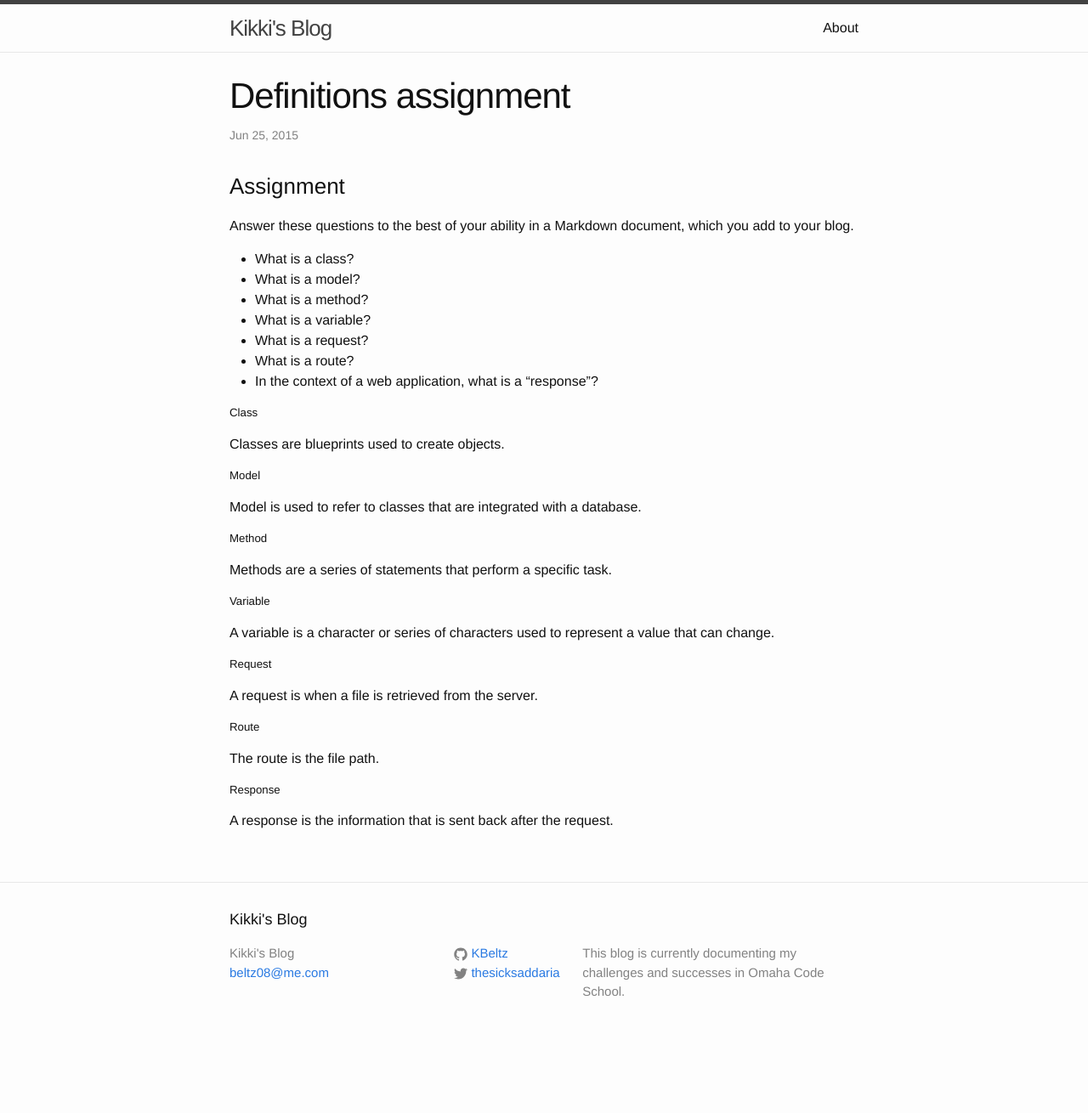
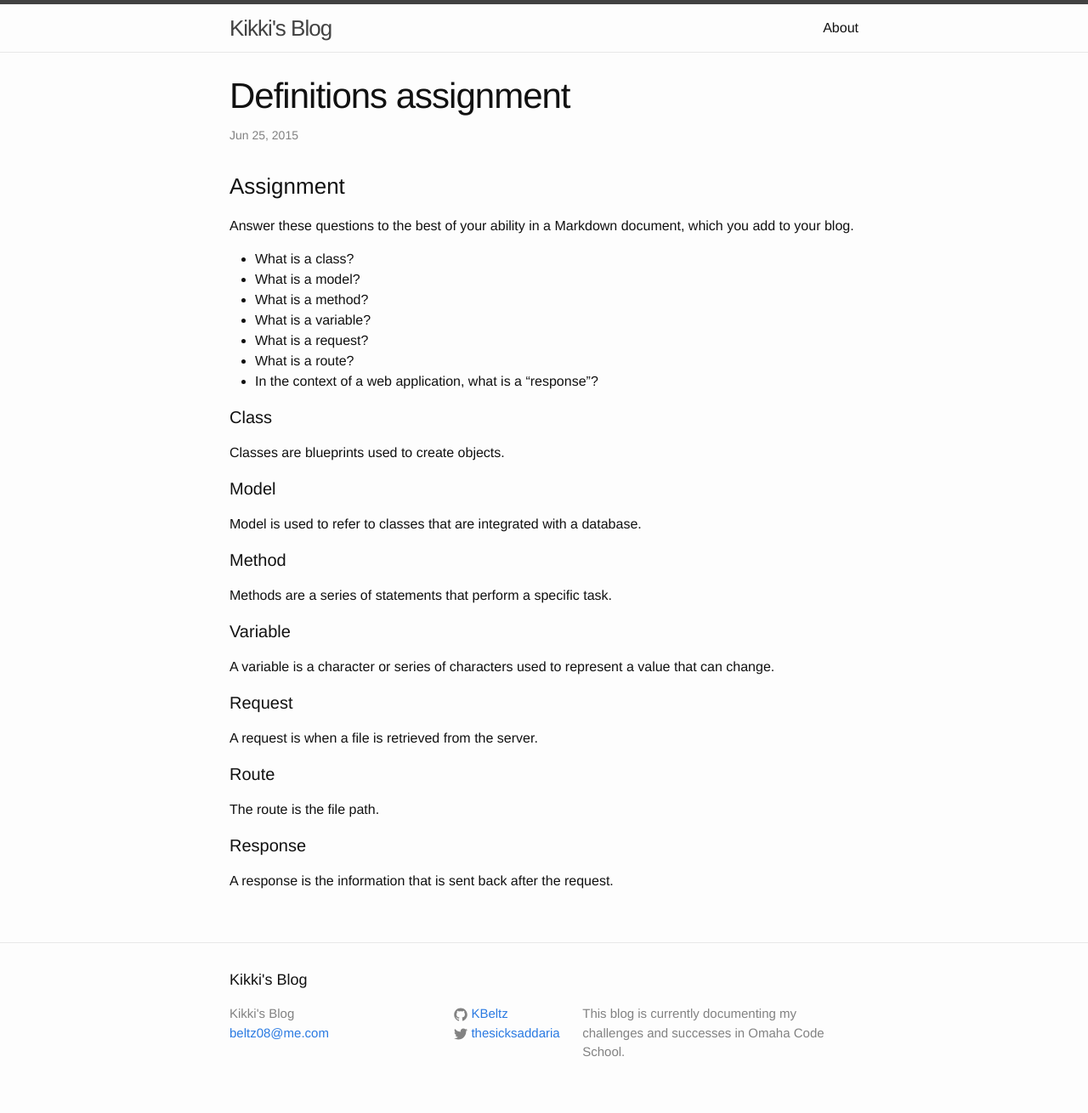
Before and after one commit to KBeltz/KBeltz, a Jekyll site: the page built from _posts/2015-06-25-definitions.md, in a window 1280 px wide. Shown: the whole page at 85% size. Built offline with Jekyll 4.4.1, drawn with Linux system fonts in a browser that asks for light colours; Markdown is read by kramdown in place of the engine named in the settings; before the commit the page ends 1239 px from its top, so only the background shows below that.

Commit message:
Formatting change.

```diff
--- a/_posts/2015-06-25-definitions.md
+++ b/_posts/2015-06-25-definitions.md
@@ -16,23 +16,23 @@ Answer these questions to the best of your ability in a Markdown document, which
 * What is a route?
 * In the context of a web application, what is a "response"?
 
-#####Class
+####Class
 Classes are blueprints used to create objects.
 
-#####Model
+####Model
 Model is used to refer to classes that are integrated with a database.
 
-#####Method
+####Method
 Methods are a series of statements that perform a specific task.
 
-#####Variable
+####Variable
 A variable is a character or series of characters used to represent a value that can change.
 
-#####Request
+####Request
 A request is when a file is retrieved from the server.
 
-#####Route
+####Route
 The route is the file path.
 
-#####Response
+####Response
 A response is the information that is sent back after the request.
```
